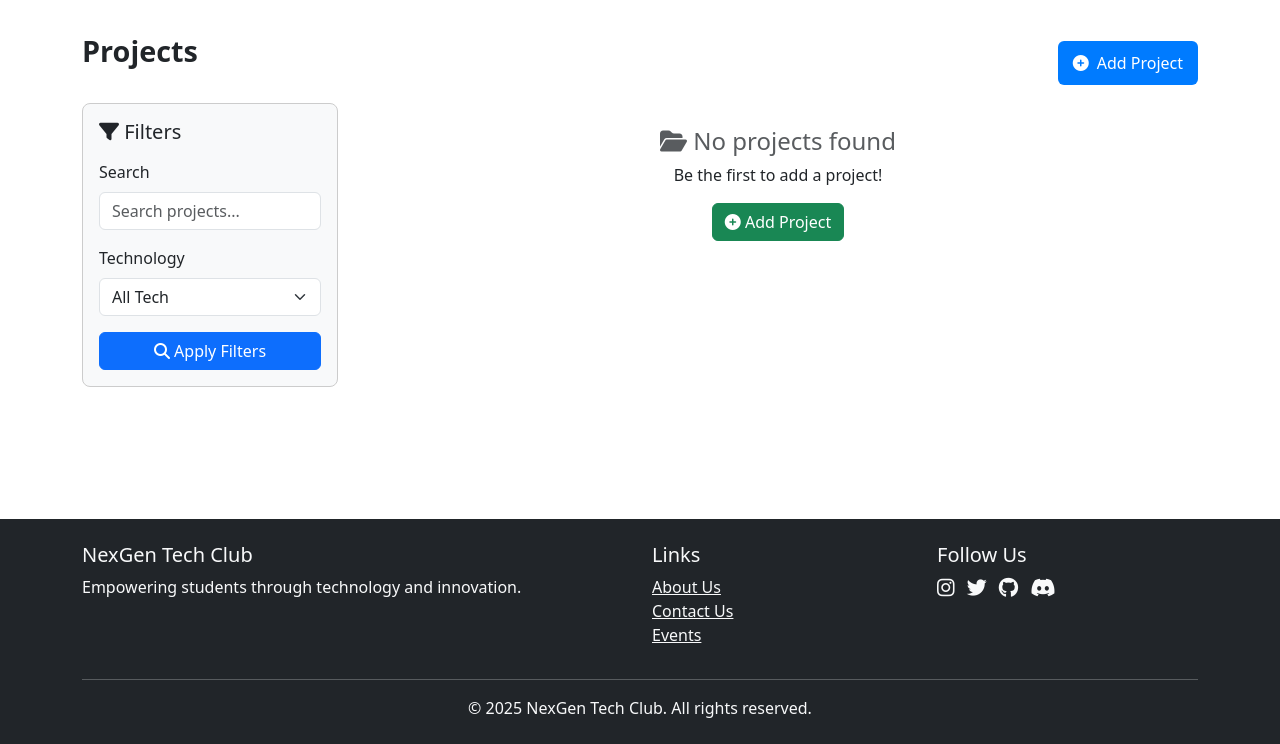
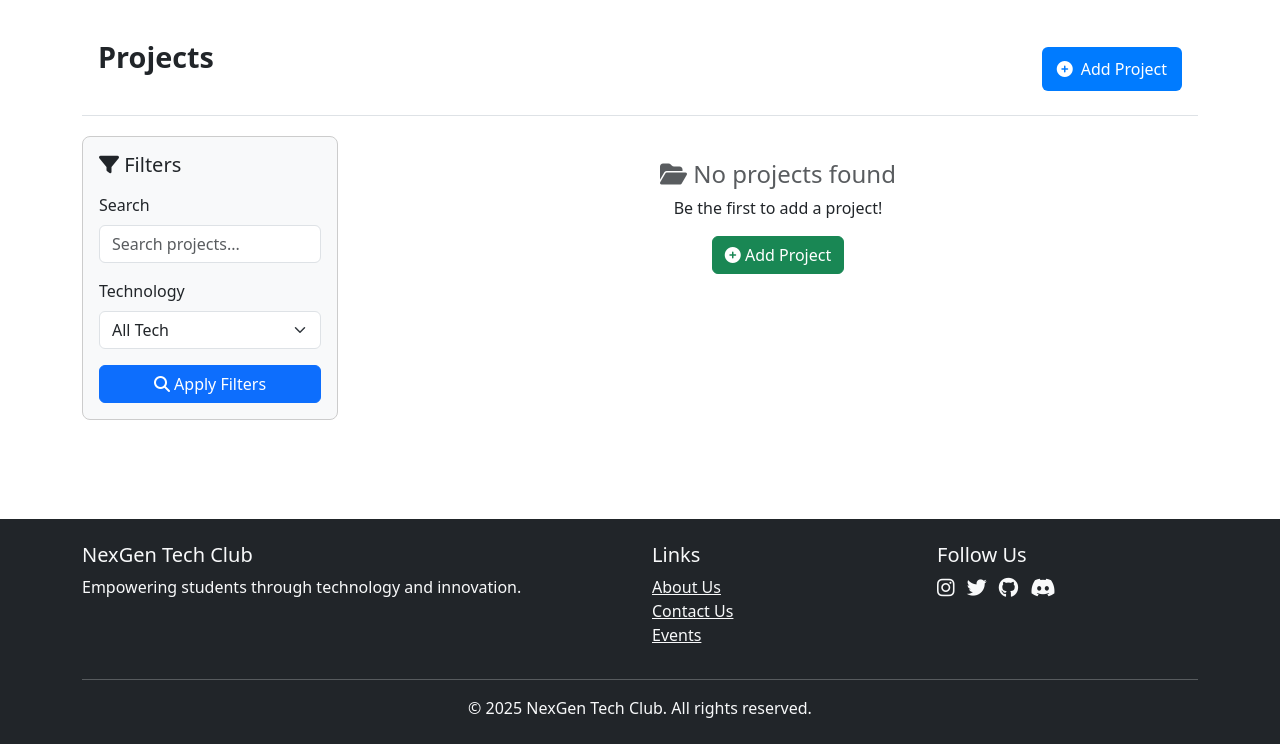
Before and after one commit to nexgenclub/nxgen-website, a Django app: page /projects/ in a window 1280 px wide. Shown: the part 56-800 px from the top of the page. Run offline with Django 4.2, Linux system fonts and the light colour scheme; data that the repository does not hold is empty.

Commit message:
Enhance project home layout with improved header styling and spacing

```diff
--- a/templates/projects/project_home.html
+++ b/templates/projects/project_home.html
@@ -6,9 +6,10 @@
 {% block title %}All Projects{% endblock %}
 
 {% block content %}
+
 <link rel="stylesheet" href="{% static 'css/projects/project_home.css' %}">
 <!-- Project Header -->
-<div class="project_home_header">
+<div class="project_home_header d-flex justify-content-between align-items-center p-3 border-bottom">
   <h2 class="mb-4">Projects</h2>
   <a href="{% url 'projects:add_project' %}" class="btn-add-project">
     <i class="fas fa-plus-circle"></i> Add Project
@@ -16,7 +17,7 @@
 </div>
 
 <!-- Layout with Sidebar & Content -->
-<div class="d-flex">
+<div class="d-flex" style="margin-top: 20px;">
   <!-- Sidebar (Filters) -->
   <div class="filter-sidebar p-3">
     <h5 class="mb-3"><i class="fas fa-filter"></i> Filters</h5>
```
